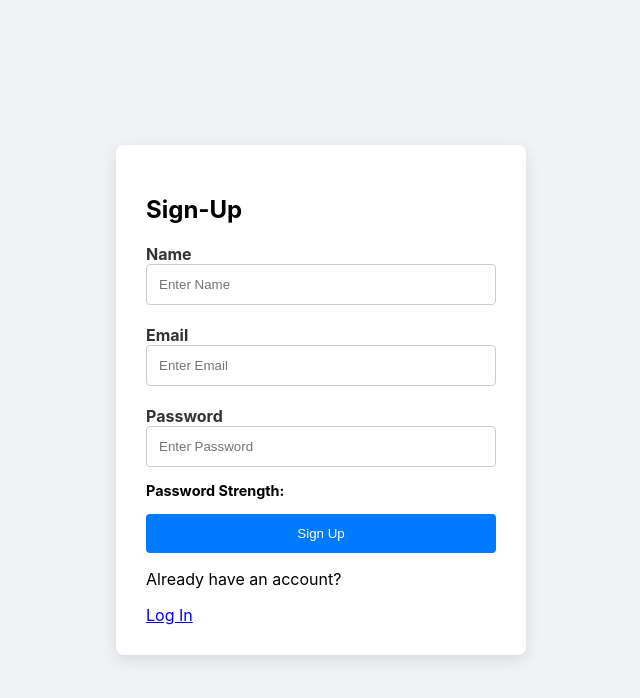
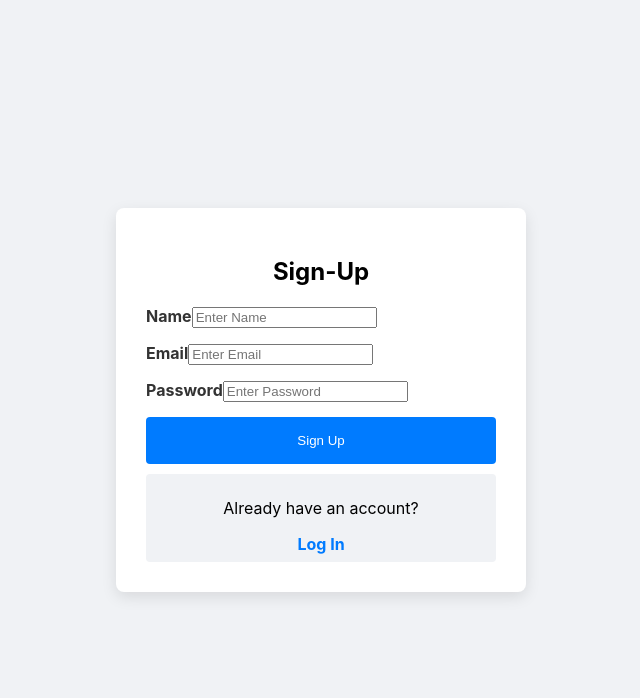
Before and after one commit to Arz472/Buget-Buddy, a React (Create React App) app: page /sign-up in a window 1280 px wide. Shown: the top 698 px of the page, without its empty margins (319-959 px from the left). Built offline with nearby package versions, Linux system fonts and the light colour scheme.

Commit message:
jafar tsx

```diff
--- a/package.json
+++ b/package.json
@@ -10,8 +10,9 @@
     "node": "^21.6.1",
     "react": "^18.2.0",
     "react-dom": "^18.2.0",
-    "react-router-dom": "^6.21.3",
+    "react-router-dom": "^6.22.0",
     "react-scripts": "5.0.1",
+    "typescript": "^5.3.3",
     "web-vitals": "^2.1.4"
   },
   "scripts": {
--- a/src/App.js
+++ b/src/App.js
@@ -1,7 +1,7 @@
 import React from "react";
 import { BrowserRouter, Routes, Route } from "react-router-dom";
-import LoginPage from "./components/log-in";
-import SignUp from "./components/sign-up";
+import LoginPage from "./components/log-in.tsx";
+import SignUp from "./components/sign-up.tsx";
 
 function App() {
   return (
--- a/src/components/Signup-Login.css
+++ b/src/components/Signup-Login.css
@@ -12,6 +12,11 @@
   background-color: #fff;
   border-radius: 8px;
   box-shadow: 0 5px 15px rgba(0, 0, 0, 0.1);
+}
+
+.form-container h2 {
+  margin-bottom: 20px;
+  text-align: center;
 }
 
 form {
@@ -35,7 +40,7 @@ input[type="text"],
 input[type="email"],
 input[type="password"] {
   padding: 12px;
-    border-radius: 4px;
+  border-radius: 8px;
   border: 1px solid #ccc;
   width: 100%;
   box-sizing: border-box;
@@ -48,7 +53,7 @@ input:focus {
 }
 
 button {
-    padding: 12px;
+  padding: 16px;
   background-color: #007bff;
   color: #fff;
   border: none;
@@ -73,14 +78,26 @@ button:hover {
   font-weight: bold;
 }
 
-.weak-password {
-    color: #dc3545;
+.have-acc {
+  margin-top: 10px;
+  text-align: center;
+  padding: 8px;
+  border-radius: 4px;
+  background-color: #f0f2f5;
+  color: #333;
 }
 
-.medium-password {
-    color: #ffc107;
+.have-acc p {
+  color: black;
 }
 
-.strong-password {
-    color: #28a745;
+.have-acc a {
+  text-decoration: none;
+  color: #007bff;
+  font-weight: bold;
 }
+
+.have-acc a:hover {
+  text-decoration: underline;
+  color: #0056b3;
+}
--- a/src/components/log-in.jsx
+++ b/src/components/log-in.tsx
@@ -1,20 +1,19 @@
-import { useState } from 'react';
+import React, { useState } from 'react';
 import { Link } from 'react-router-dom';
-import '../components/Signup-Login.css';
-import validation from './log-in-validation';
+import validation from './Valid/log-in-validation.jsx';
 
 function LoginPage() {
+    const [errors, setErrors] = useState<{ email?: string; password?: string }>({});
+    const [values, setValues] = useState({
+        email: '',
+        password: ''
+    });
 
-    const [errors, setErrors] = useState({});
-    const [values, setValues] = useState({
-         email: '', password: ''
-        });
-
-    const handleInput = (event) => {
+    const handleInput = (event: React.ChangeEvent<HTMLInputElement>) => {
         setValues({ ...values, [event.target.name]: event.target.value });
     };
 
-    const handleSubmit = (event) => {
+    const handleSubmit = (event: React.FormEvent<HTMLFormElement>) => {
         event.preventDefault();
         setErrors(validation(values));
     };
@@ -32,7 +31,7 @@ function LoginPage() {
                             placeholder="Enter Email"
                             onChange={handleInput}
                         />
-                        <span> {errors.email && <span className='text-danger'> {errors.email}</span>} </span>
+                        <span>{errors.email && <span className='text-danger'>{errors.email}</span>}</span>
                     </div>
                     <div className="password-container">
                         <label htmlFor="password">Password</label>
@@ -42,7 +41,7 @@ function LoginPage() {
                             placeholder="Enter Password"
                             onChange={handleInput}
                         />
-                        <span> {errors.password && <span className='text-danger'> {errors.password}</span>} </span>
+                        <span>{errors.password && <span className='text-danger'>{errors.password}</span>}</span>
                     </div>
                     <button type="submit">Log In</button>
                     <div>
--- a/src/components/sign-up.jsx
+++ /dev/null
@@ -1,92 +0,0 @@
-import React, { useState } from 'react';
-import { Link } from 'react-router-dom';
-import '../components/Signup-Login.css';
-import validation from './sign-up-validation';
-import passwordStrong from './password-strong';
-
-function Signup() {
-    const [passwordStrength, setPasswordStrength] = useState('');
-    const [errors, setErrors] = useState({});
-    const [values, setValues] = useState({
-        name: '',
-        email: '',
-        password: ''
-    });
-
-    const handleInput = (event) => {
-        setValues({ ...values, [event.target.name]: event.target.value });
-
-        if (event.target.name === 'password') {
-            const strength = passwordStrong({ password: event.target.value });
-            let strengthLabel;
-            if (strength === 1 || strength === 2) {
-                strengthLabel = 'Weak';
-            } else if (strength === 3 || strength === 4) {
-                strengthLabel = 'Medium';
-            } else if (strength === 5) {
-                strengthLabel = 'Strong';
-            }
-            setPasswordStrength(strengthLabel);
-        }
-    };
-
-    const handleSubmit = (event) => {
-        event.preventDefault();
-        setErrors(validation(values));
-    };
-
-    return (
-        <div className="container">
-            <div className="form-container">
-                <h2>Sign-Up</h2>
-                <form onSubmit={handleSubmit}>
-                    <div className="name-container">
-                        <label htmlFor="name">Name</label>
-                        <input
-                            type="text"
-                            name="name"
-                            placeholder="Enter Name"
-                            onChange={handleInput}
-                        />
-                        <span>{errors.name && <span className="text-danger">{errors.name}</span>}</span>
-                    </div>
-                    <div className="email-container">
-                        <label htmlFor="email">Email</label>
-                        <input
-                            type="email"
-                            name="email"
-                            placeholder="Enter Email"
-                            onChange={handleInput}
-                        />
-                        <span>{errors.email && <span className="text-danger">{errors.email}</span>}</span>
-                    </div>
-                    <div className="password-container">
-                        <label htmlFor="password">Password</label>
-                        <input
-                            type="password"
-                            name="password"
-                            placeholder="Enter Password"
-                            onChange={handleInput}
-                        />
-                        <span>{errors.password && <span className="text-danger">{errors.password}</span>}</span>
-                        <div className={`password-strength ${
-                            passwordStrength === 'Weak' ? 'weak-password' :
-                            passwordStrength === 'Medium' ? 'medium-password' :
-                            passwordStrength === 'Strong' ? 'strong-password' : ''
-                        }`}>
-                            Password Strength: {passwordStrength}
-                        </div>
-                    </div>
-
-                    <button type="submit">Sign Up</button>
-                    <div>
-                        <p>Already have an account?</p>
-                        <Link to="/">Log In</Link>
-                    </div>
-                </form>
-            </div>
-        </div>
-    );
-}
-
-export default Signup;
--- /dev/null
+++ b/src/components/sign-up.tsx
@@ -0,0 +1,73 @@
+import React, { useState } from 'react';
+import { Link } from 'react-router-dom';
+import '../components/Signup-Login.css';
+interface FormData {
+    name: string;
+    email: string;
+    password: string;
+}
+
+function Signup() {
+    const [formData, setFormData] = useState<FormData>({
+        name: '',
+        email: '',
+        password: '',
+    });
+
+    const handleSubmit = (e: React.FormEvent) => {
+        e.preventDefault();
+        // TODO: Handle form submission
+    };
+
+    const handleChange = (e: React.ChangeEvent<HTMLInputElement>) => {
+        setFormData({
+            ...formData,
+            [e.target.name]: e.target.value,
+        });
+    };
+
+    return (
+        <div className="container">
+            <div className="form-container">
+                <h2>Sign-Up</h2>
+                <form onSubmit={handleSubmit}>
+                    <div className="name-container">
+                        <label htmlFor="name">Name</label>
+                        <input
+                            name="name"
+                            placeholder="Enter Name"
+                            value={formData.name}
+                            onChange={handleChange}
+                        />
+                    </div>
+                    <div className="email-container">
+                        <label htmlFor="email">Email</label>
+                        <input
+                            name="email"
+                            placeholder="Enter Email"
+                            value={formData.email}
+                            onChange={handleChange}
+                        />
+                    </div>
+                    <div className="password-container">
+                        <label htmlFor="password">Password</label>
+                        <input
+                            name="password"
+                            placeholder="Enter Password"
+                            value={formData.password}
+                            onChange={handleChange}
+                        />
+                    </div>
+
+                    <button type="submit">Sign Up</button>
+                    <div className="have-acc">
+                        <p>Already have an account?</p>
+                        <Link to="/">Log In</Link>
+                    </div>
+                </form>
+            </div>
+        </div>
+    );
+}
+
+export default Signup;
```
Also changed, not shown: src/components/Spass/password-strong.jsx (renamed from src/components/password-strong.jsx), src/components/Valid/log-in-validation.jsx (renamed from src/components/log-in-validation.jsx), src/components/Valid/sign-up-validation.jsx (renamed from src/components/sign-up-validation.jsx), 1 other file (tests, documents, lock files or other folders). Lines whose indentation alone changed are shown as unchanged.
